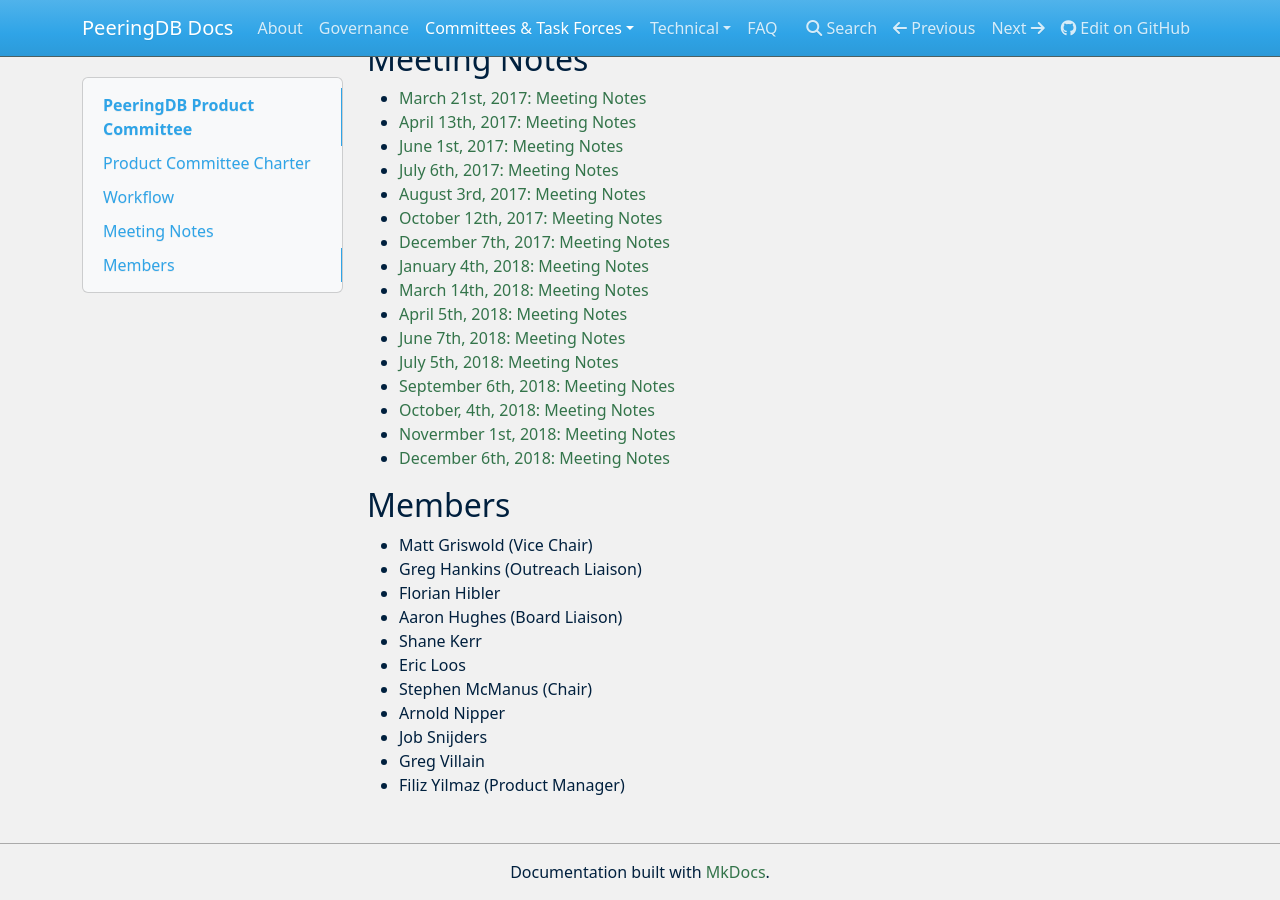
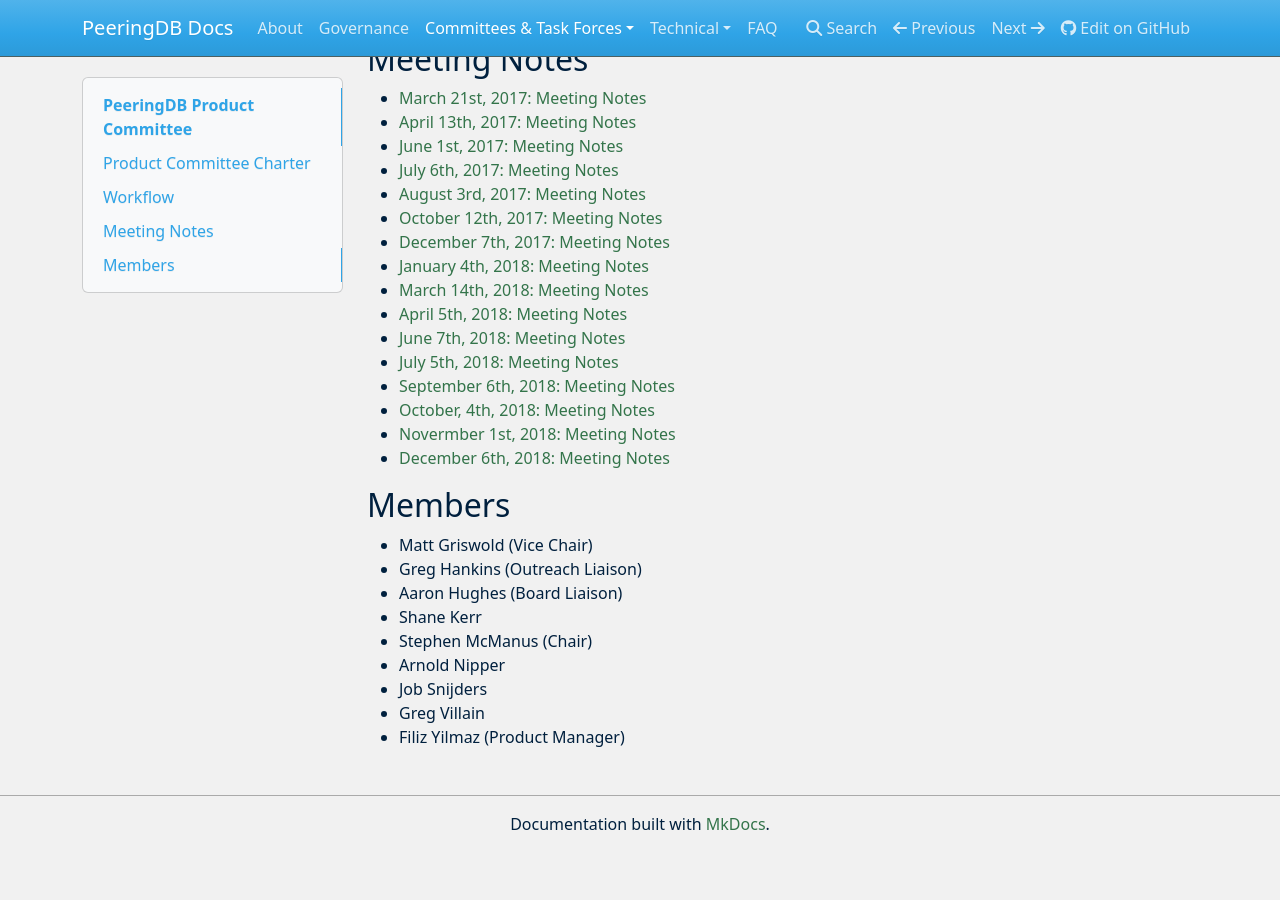
Before and after one commit to peeringdb/docs, an MkDocs documentation site: the page built from docs/committee/product/index.md, in a window 1280 px wide and 900 px high, scrolled down 2545 px. Built offline with MkDocs 1.6.1, drawn with Linux system fonts in a browser that asks for light colours; nearby versions of some CDN libraries; after the commit the page ends 3397 px from its top, so only the background shows below that.

Commit message:
Remove Florian Hibler and Eric Loos from PC.

```diff
--- a/docs/committee/product/index.md
+++ b/docs/committee/product/index.md
@@ -29,10 +29,8 @@
 ## Members
 - Matt Griswold (Vice Chair)
 - Greg Hankins (Outreach Liaison)
-- Florian Hibler
 - Aaron Hughes (Board Liaison)
 - Shane Kerr
-- Eric Loos
 - Stephen McManus (Chair)
 - Arnold Nipper
 - Job Snijders
```
